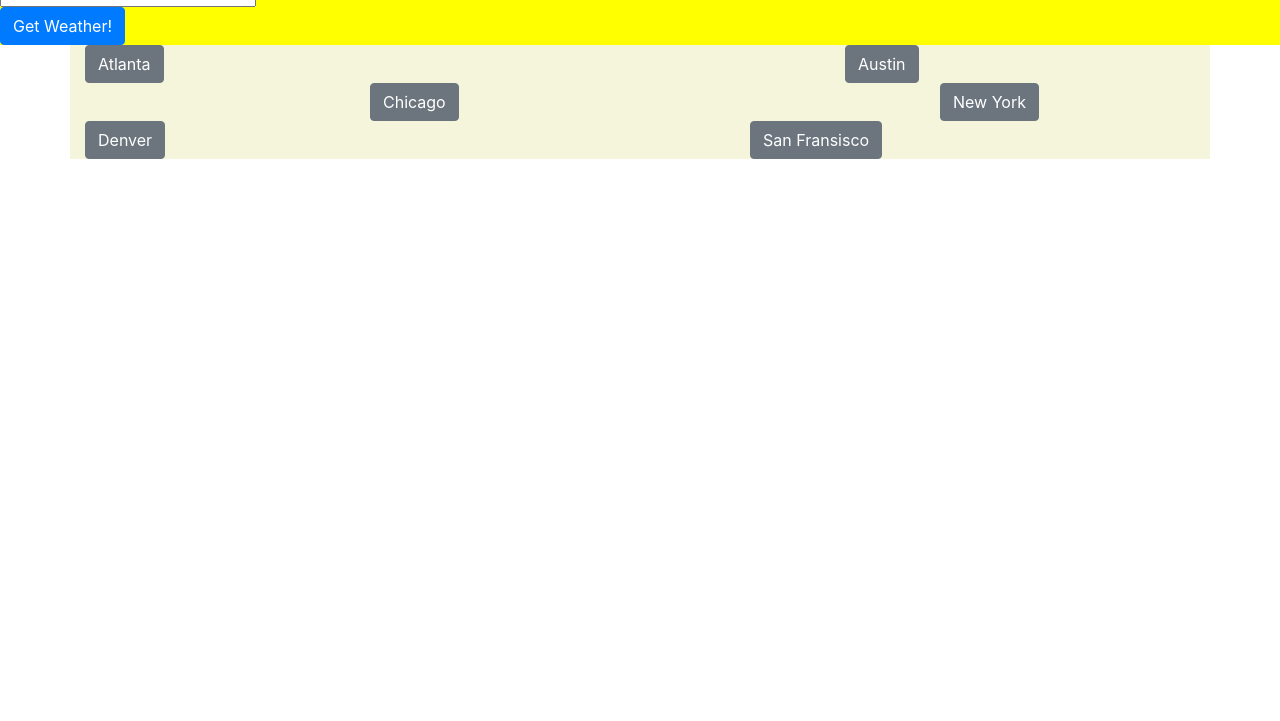
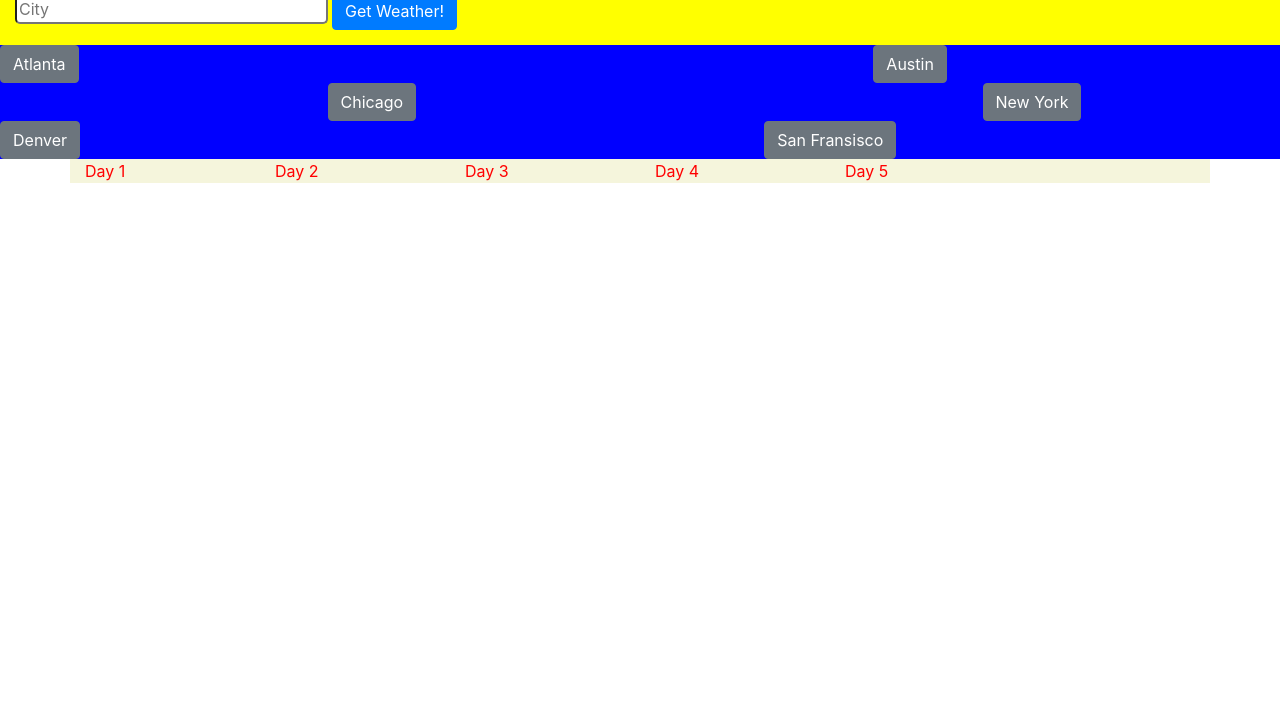
Before and after one commit to ryanjolley12/weather-dashboard, a plain HTML site: page index.html in a window 1280 px wide. Shown: the part 79-800 px from the top of the page. Drawn offline with nearby package versions, Linux system fonts and the light colour scheme.

Commit message:
append to response container

```diff
--- a/assets/js/script.js
+++ b/assets/js/script.js
@@ -1,5 +1,10 @@
 // 5-DAY --create a new feetch function for this but get it to run in getWeatheer
 //api.openweathermap.org/data/2.5/forecast?q={city name}&appid={API key}
+
+function searchFunction () {
+    document.querySelector ('searchTerm').placeholder='';
+}
+searchFunction()
 
 function getWeather () {
     var searchTerm = document.querySelector('#searchTerm').value;
--- a/assets/styles.css
+++ b/assets/styles.css
@@ -5,8 +5,21 @@ body {
 .hero {
     color: blue;
     background-color: yellow;
+    padding: 15px;
 }
 
 .container {
     background-color: beige;
+    width: 100%;
+
 }
+
+#searchTerm {
+    border-radius: 5px;
+    width: 25%;
+    height: 30px;
+}
+
+.storage-container {
+    background-color: blue;
+}
--- a/index.html
+++ b/index.html
@@ -19,13 +19,13 @@
     <div class = "hero">
         <h1>Weather Dashboard</h1>
         <div>
-          <input type="text" id='searchTerm' value="Charleston" />
-        </div>
+          <input type="text" id='searchTerm' value="" placeholder="City" onclick="searchFunction()" />
         <button type="button" class="btn btn-primary" onclick="getWeather()">Get Weather!</button>
-      <div id="response-container"></div>
+      </div>
+
     </div>
 
-    <div class="container">
+    <div class="storage-container">
 
     <div class="row">
         <div class="col-md-4"><button type="button" class="btn btn-secondary">Atlanta</button></div>
@@ -41,6 +41,27 @@
       </div>
     </div>
 
+    <div class="container" id="response-container">
+      <div class="row">
+        <div class="col-2">
+          Day 1
+        </div>
+        <div class="col-2">
+          Day 2
+        </div>
+        <div class="col-2">
+          Day 3
+        </div>
+        <div class="col-2">
+          Day 4
+        </div>
+        <div class="col-2">
+          Day 5
+        </div>
+      </div>
+    </div>
+
+
     <script src="assets/js/script.js"></script>
 </body>
 </html>
```
